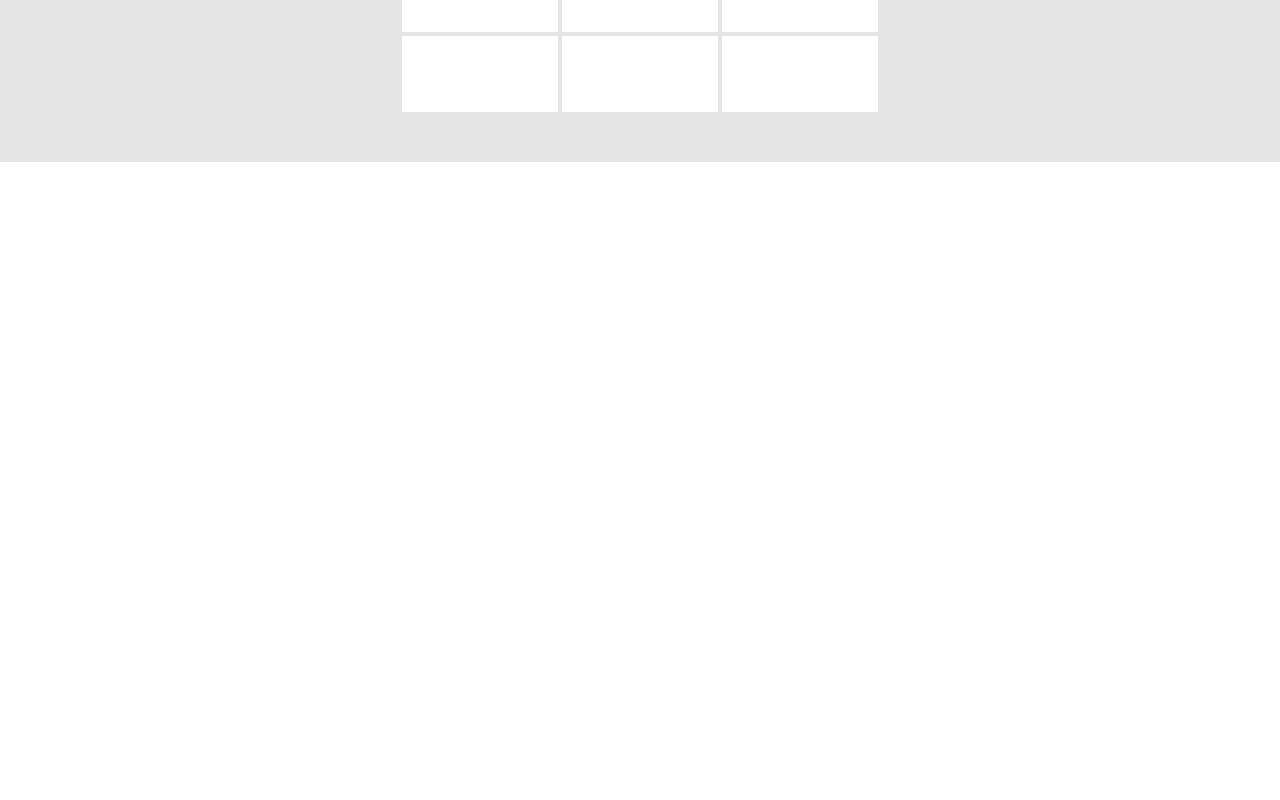
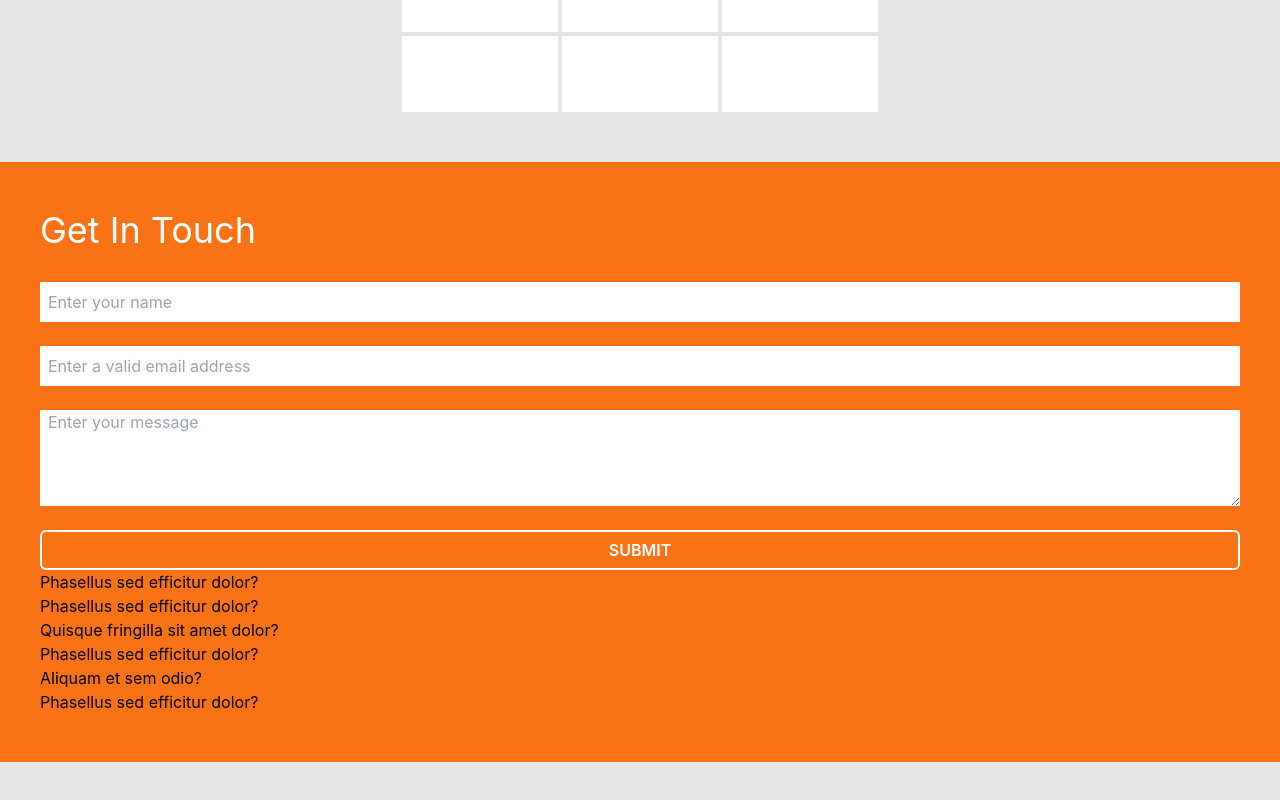
Before and after one commit to Amoly93/first_Project, a React (Create React App) app: page / in a window 1280 px wide. Shown: the part 1198-1998 px from the top of the page. Before the commit the page ends 1360 px from the top, so only its background shows below. Built offline with nearby package versions, Linux system fonts and the light colour scheme.

Commit message:
react hook form

```diff
--- a/src/App.js
+++ b/src/App.js
@@ -34,8 +34,8 @@ function App() {
 
   // View
   return (
-    <div className="bg-neutral-200 min-h-screen py-12">
-      <div className="flex flex-col items-center gap-12 conainer max-w-6xl mx-auto">
+    <div className=" min-h-screen ">
+      <div className="flex flex-col items-center gap-12 conainer  mx-auto bg-neutral-200 py-12">
         <div className="flex flex-col items-center justify-center space-y-3.5">
           <p className="text-5xl text-center max-w-3xl">
             Why we should be greening our homes with plants
@@ -98,6 +98,7 @@ function App() {
         </div>
         <Components />
       </div>
+
     </div>
   );
 }
--- a/src/components/components.js
+++ b/src/components/components.js
@@ -1,6 +1,7 @@
 import XO from "./xo";
 import { useState } from "react";
 import UserInfo from "./user-info";
+import GetInTouch from "./get-in-touch-form";
 
 export const defaultItems = Array(9).fill("");
 
@@ -12,6 +13,7 @@ function Components() {
     <>
       <UserInfo players={players} setPlayers={setPlayers} items={items} />
       <XO players={players} items={items} setItems={setItems} />
+<GetInTouch/>
     </>
   );
 }
--- /dev/null
+++ b/src/components/get-in-touch-form.js
@@ -0,0 +1,80 @@
+import { type } from "@testing-library/user-event/dist/type";
+import React from "react";
+import { useForm, Controller } from "react-hook-form";
+import { useState } from "react";
+
+function GetInTouch() {
+  const { register, control, handleSubmit, formState ,reset} = useForm();
+  const { errors } = formState;
+  const onSubmit = (data) => {console.log(data);reset() }
+  const tabsData = [
+    { label: 'Phasellus sed efficitur dolor?', content: "Answer. Lorem ipsum dolor sit amet, consectetur adipiscing elit. Curabitur id suscipit ex. Suspendisse rhoncus laoreet purus quis elementum. Phasellus sed efficitur dolor, et ultricies sapien. Quisque fringilla sit amet dolor commodo efficitur. Aliquam et sem odio. In ullamcorper nisi nunc, et molestie ipsum iaculis sit amet." },
+    { label: 'Quisque fringilla sit amet dolor?', content: "Answer. Lorem ipsum dolor sit amet, consectetur adipiscing elit. Curabitur id suscipit ex. Suspendisse rhoncus laoreet purus quis elementum. Phasellus sed efficitur dolor, et ultricies sapien. Quisque fringilla sit amet dolor commodo efficitur. Aliquam et sem odio. In ullamcorper nisi nunc, et molestie ipsum iaculis sit amet." },
+    { label: 'Aliquam et sem odio?', content: "Answer. Lorem ipsum dolor sit amet, consectetur adipiscing elit. Curabitur id suscipit ex. Suspendisse rhoncus laoreet purus quis elementum. Phasellus sed efficitur dolor, et ultricies sapien. Quisque fringilla sit amet dolor commodo efficitur. Aliquam et sem odio. In ullamcorper nisi nunc, et molestie ipsum iaculis sit amet."},
+  ];
+  const [activeTab, setActiveTab] = useState(tabsData[0].label);
+  return (
+    <div className="w-full bg-orange-500 px-10 py-12">
+<div className="space-y-8 ">
+      <h1 className="text-4xl text-white">Get In Touch</h1>
+      <form
+        className="flex flex-col gap-3 "
+        onSubmit={handleSubmit(onSubmit)}
+        noValidate
+      >
+        <input
+          className="px-2 h-10"
+          {...register("username", { required: "Name feild is required" })}
+          placeholder="Enter your name"
+        />
+        <span className="text-red-600 text-xs">{errors.username?.message}</span>
+
+        <input
+          className="px-2 h-10"
+          {...register("email", { required: "Email feild is required" })}
+          placeholder="Enter a valid email address"
+        />
+        <span className="text-red-600  text-xs">{errors.email?.message}</span>
+
+        <textarea
+          rows={4}
+          className="px-2 "
+          {...register("message", {
+            required: "Messahe feild is required",
+            minLength: { value: 10, message: "Minimum is 10 characters" },
+            maxLength: { value: 100, message: "Miximum is 100 characters" },
+          })}
+          placeholder="Enter your message"
+        />
+        <span className="text-red-600  text-xs">{errors.message?.message}</span>
+        <input
+          className="border-2 border-white rounded-md h-10 text-white uppercase font-semibold hover:bg-white hover:text-orange-500"
+          type="submit"
+        />
+      </form>
+      </div>
+   <div>
+   {tabsData.map((tab) => (
+    <div>
+          <button
+            key={tab.label}
+            label={tab.label}
+            onClick={() => setActiveTab(tab.label)}
+          >{tab.label}</button>
+          <p className="">{activeTab}</p>
+          {tab.label === activeTab &&
+    <p>
+    {tab.center}
+  </p>
+          }
+
+        </div>
+        ))}
+      </div>
+
+   </div>
+
+  );
+}
+
+export default GetInTouch;
```
